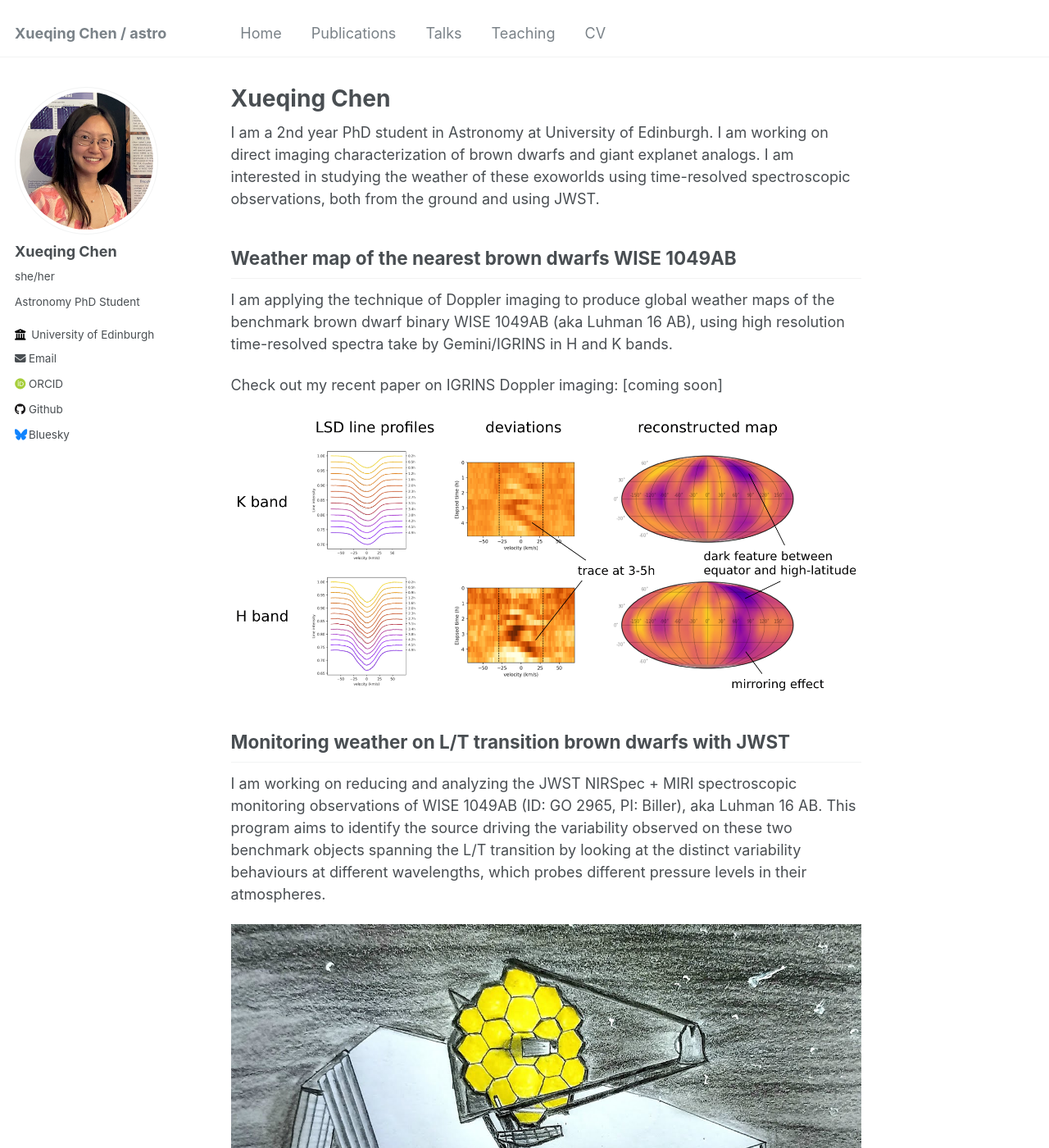
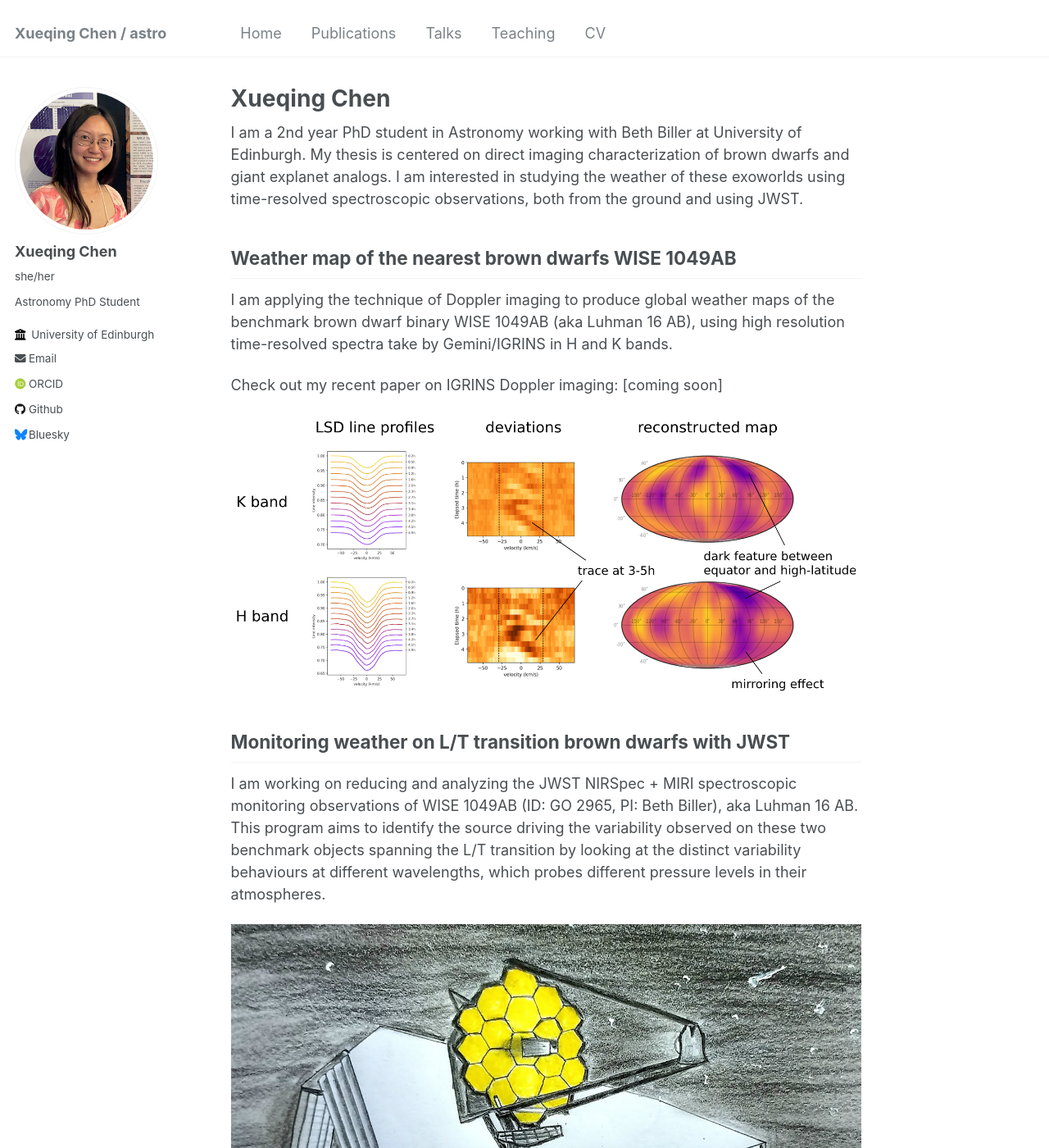
Before and after one commit to alphalyncis/alphalyncis.github.io, a Jekyll site: the page built from _pages/about.md, in a window 1280 px wide and 1400 px high. Shown: the whole window at 82% size. Built offline with Jekyll 4.4.1, drawn with Linux system fonts in a browser that asks for light colours; some web fonts are replaced.

Commit message:
update info

```diff
--- a/_pages/about.md
+++ b/_pages/about.md
@@ -7,7 +7,7 @@ redirect_from:
   - /about.html
 ---
 
-I am a 2nd year PhD student in Astronomy at University of Edinburgh. I am working on direct imaging characterization of brown dwarfs and giant explanet analogs. I am interested in studying the weather of these exoworlds using time-resolved spectroscopic observations, both from the ground and using JWST.
+I am a 2nd year PhD student in Astronomy working with Beth Biller at University of Edinburgh. My thesis is centered on direct imaging characterization of brown dwarfs and giant explanet analogs. I am interested in studying the weather of these exoworlds using time-resolved spectroscopic observations, both from the ground and using JWST.
 
 Weather map of the nearest brown dwarfs WISE 1049AB
 ------
@@ -20,6 +20,6 @@ Check out my recent paper on IGRINS Doppler imaging: [coming soon]
 
 Monitoring weather on L/T transition brown dwarfs with JWST
 ------
-I am working on reducing and analyzing the JWST NIRSpec + MIRI spectroscopic monitoring observations of WISE 1049AB (ID: GO 2965, PI: Biller), aka Luhman 16 AB. This program aims to identify the source driving the variability observed on these two benchmark objects spanning the L/T transition by looking at the distinct variability behaviours at different wavelengths, which probes different pressure levels in their atmospheres.
+I am working on reducing and analyzing the JWST NIRSpec + MIRI spectroscopic monitoring observations of WISE 1049AB (ID: GO 2965, PI: Beth Biller), aka Luhman 16 AB. This program aims to identify the source driving the variability observed on these two benchmark objects spanning the L/T transition by looking at the distinct variability behaviours at different wavelengths, which probes different pressure levels in their atmospheres.
 
 ![JWST](/images/jwst.jpg)
```
